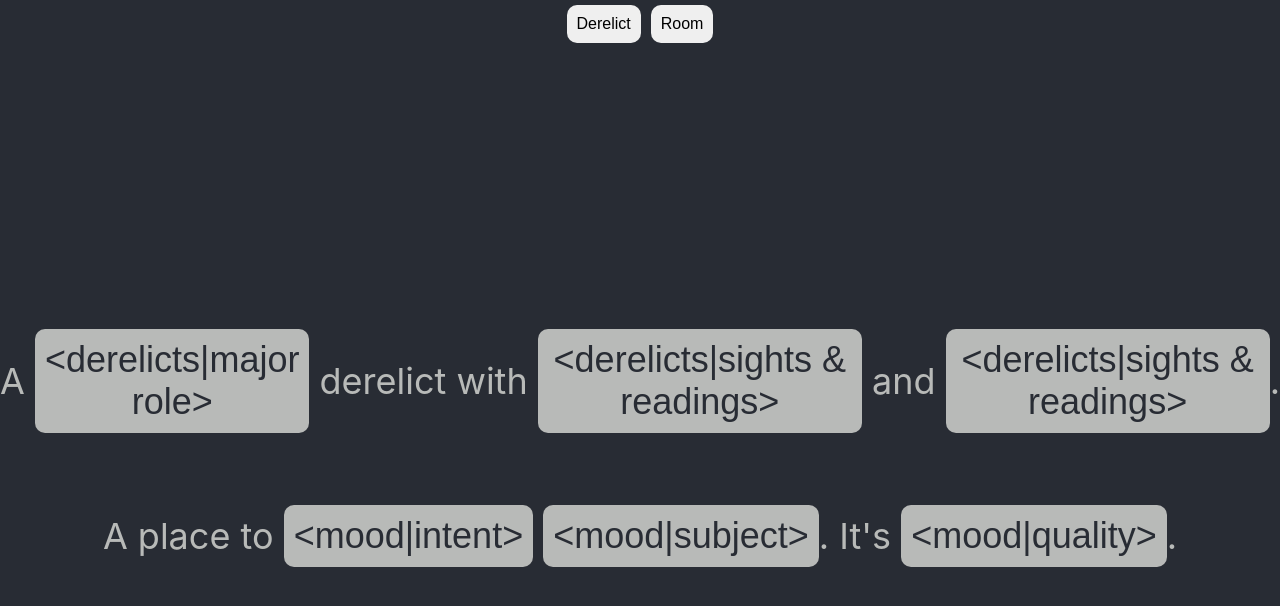
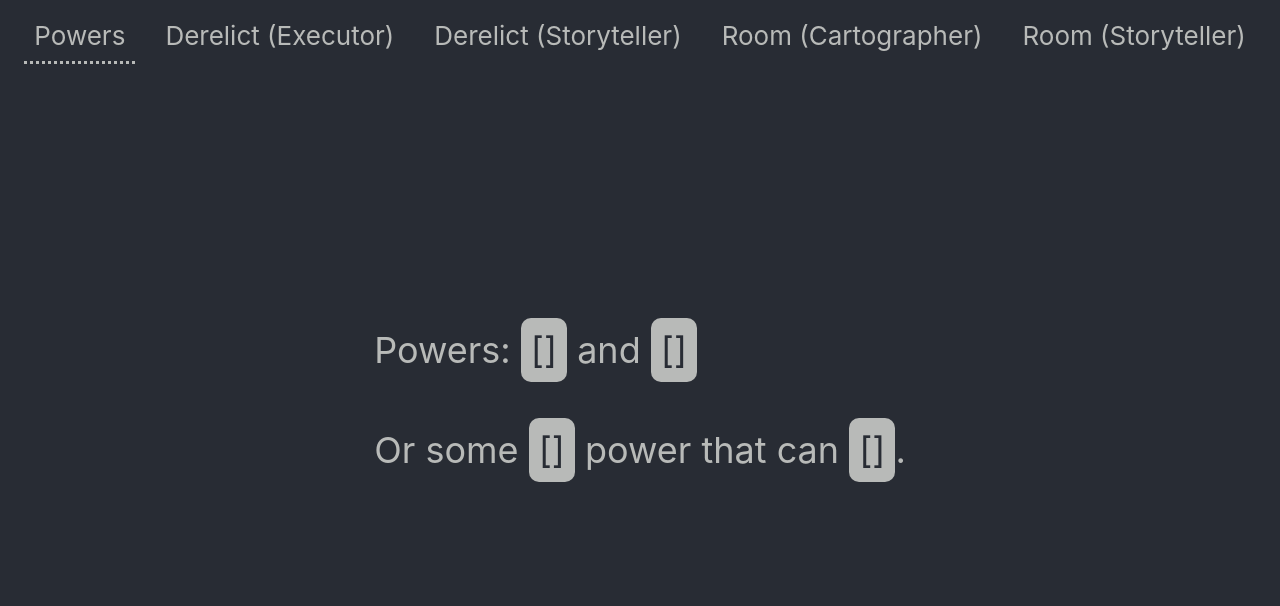
Before and after one commit to relsqui/configurable-generators, a React (Create React App) app: page / in a window 1280 px wide. Shown: the top 606 px of the page. Built offline with nearby package versions, Linux system fonts and the light colour scheme.

Commit message:
add rooms, powers, better nav

```diff
--- a/public/index.html
+++ b/public/index.html
@@ -27,17 +27,7 @@
     <title>React App</title>
   </head>
   <body>
-    <noscript>You need to enable JavaScript to run this app.</noscript>
+    <noscript>This page doesn't have a non-Javascript fallback.</noscript>
     <div id="root"></div>
-    <!--
-      This HTML file is a template.
-      If you open it directly in the browser, you will see an empty page.
-
-      You can add webfonts, meta tags, or analytics to this file.
-      The build step will place the bundled scripts into the <body> tag.
-
-      To begin the development, run `npm start` or `yarn start`.
-      To create a production bundle, use `npm run build` or `yarn build`.
-    -->
   </body>
 </html>
--- a/src/App.css
+++ b/src/App.css
@@ -8,11 +8,18 @@ body {
   color: var(--light-gray);
 }
 
-.App {
-  text-align: center;
+.Generators {
+  display: block;
+  position: absolute;
+  top: 0px;
 }
 
-.App-content {
+.selectedGenerator {
+  cursor: default;
+  border-bottom: medium var(--light-gray) dotted;
+}
+
+.App {
   min-height: 100vh;
   display: flex;
   flex-direction: column;
@@ -28,6 +35,7 @@ body {
 
 button {
   font-size: inherit;
+  font-family: inherit;
   border: none;
   border-radius: 10px;
   padding: 10px;
@@ -35,7 +43,11 @@ button {
 }
 
 .generatorButton {
-  margin: 5px;
+  background-color: var(--dark-gray);
+  color: var(--light-gray);
+  margin: 10px;
+  border-radius: 0;
+  font-size: calc(10px + 2vmin);
 }
 
 .randomItemButton {
--- a/src/App.tsx
+++ b/src/App.tsx
@@ -1,27 +1,39 @@
-import React, { useState } from 'react';
+import React, { useEffect, useState } from 'react';
 import './App.css';
 import { Generator } from './Generator';
 import { config } from './random-tables';
 
 
+function GeneratorButton({ generator, selected, updateGenerator }: {generator: string, selected: boolean, updateGenerator: (generator: string) => void}) {
+  const className = `generatorButton${selected ? ' selectedGenerator' : ''}`
+  return (
+    <button className={className} key={generator} onClick={() => updateGenerator(generator)}>{generator}</button>
+  )
+}
+
 function App() {
+  const [generator, setGenerator] = useState("");
+  useEffect(() => {
+    document.title = `${config.title} Generators`
+  })
   const generators = Object.keys(config.generators);
-  const [generator, setGenerator] = useState(generators[0]);
 
   function updateGenerator(generator: string) {
     setGenerator(generator);
   }
 
+  if (!generator) {
+    updateGenerator(generators[0]);
+  }
+
   return (
     <div className="App">
-      <div>{
+      <header className="Generators">{
         generators.map((g) =>
-          <button className="generatorButton" id={g} key={g} onClick={() => updateGenerator(g)}>{g}</button>
+          <GeneratorButton generator={g} selected={g === generator} updateGenerator={updateGenerator} />
         )
-      }</div>
-      <header className="App-content">
-        <Generator generator={generator} />
-      </header>
+      }</header>
+      <Generator generator={generator} />
     </div>
   );
 }
--- a/src/Generator.tsx
+++ b/src/Generator.tsx
@@ -34,10 +34,9 @@ function GeneratorLine({ line }: { line: string}) {
 }
 
 export function Generator({ generator }: { generator: string }) {
-  // return <RandomItem pattern={generator} />;
   return (
-    <Fragment>
+    <p>
       { config.generators[generator].map((line) => <GeneratorLine line={line} key={line} />) }
-    </Fragment>
+    </p>
   )
 }
--- a/src/random-tables.ts
+++ b/src/random-tables.ts
@@ -13,7 +13,7 @@ type TableConfig = {
 
 function loadCategories() {
   // https://webpack.js.org/guides/dependency-management/#require-context
-  const requireCategory = require.context('./static/tables/', true, /\.json$/);
+  const requireCategory = require.context('./static/table-categories/', true, /\.json$/);
   const categories: {[key: string]: StringListMap} = {};
   for (const file of requireCategory.keys()) {
     const category = requireCategory(file);
@@ -35,7 +35,7 @@ function loadTables(): TableConfig {
 
 export function lookupTable(pattern: string) {
   const table = config.tables[pattern];
-  return table ? table[Math.floor(Math.random()*table.length)] : `<${pattern}>`;
+  return table ? table[Math.floor(Math.random()*table.length)] : JSON.stringify(Object.keys(config.tables)) // `<${pattern}>`;
 }
 
 export const config = loadTables();
--- a/src/static/config.json
+++ b/src/static/config.json
@@ -1,13 +1,24 @@
 {
   "title": "Derelict Delvers",
   "generators": {
-    "Derelict": [
-      "A <Derelicts|Major role> derelict with <Derelicts|Sights & readings> and <Derelicts|Sights & readings>.",
-      "A place to <Mood|Intent> <Mood|Subject>. It's <Mood|Quality>."
+    "Powers": [
+      "Powers: <Powers|Names #01> and <Powers|Names #02>",
+      "Or some <Powers|Aspect> power that can <Powers|Effect>."
     ],
-    "Room": [
-      "This <Mood|Quality> room smells <Mood|Smell>.",
-      "You hear <Mood|Sound>."
+    "Derelict (Executor)": [
+      "The <Derelicts|Major role> derelict has <Derelicts|Sights & readings> and <Derelicts|Sights & readings>."
+    ],
+    "Derelict (Storyteller)": [
+      "The derelict is <Mood|Quality>.",
+      "It was a place to <Mood|Intent> <Mood|Subject>."
+    ],
+    "Room (Cartographer)": [
+      "The <Rooms|Type> has <Rooms|Features> and <Rooms|Decorations>."
+    ],
+    "Room (Storyteller)": [
+      "The room is <Mood|Quality> and <Mood|Quality>.",
+      "Smells: <Mood|Smell> and <Mood|Smell>",
+      "Sounds: <Mood|Sound> and <Mood|Sound>"
     ]
   }
 }
--- a/src/static/table-template.json
+++ /dev/null
@@ -1,5 +0,0 @@
-{
-  "category": "",
-  "tables": {
-  }
-}
```
Also changed, not shown: src/static/category-template.json (added, +10 -0 lines), src/static/table-categories/powers.json (added, +45 -0 lines), src/static/table-categories/rooms.json (added, +43 -0 lines), src/static/table-categories/derelicts.json (renamed from src/static/tables/derelicts.json), src/static/table-categories/mood.json (renamed from src/static/tables/mood.json).
